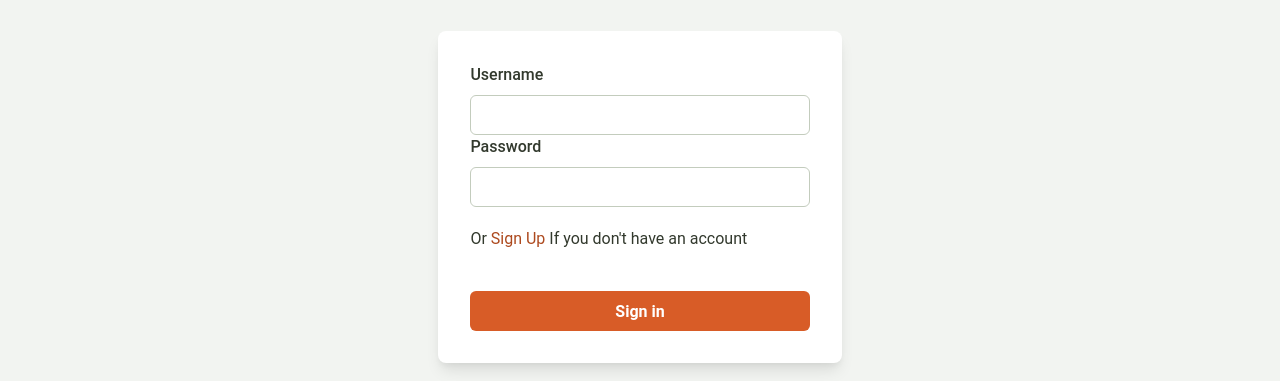
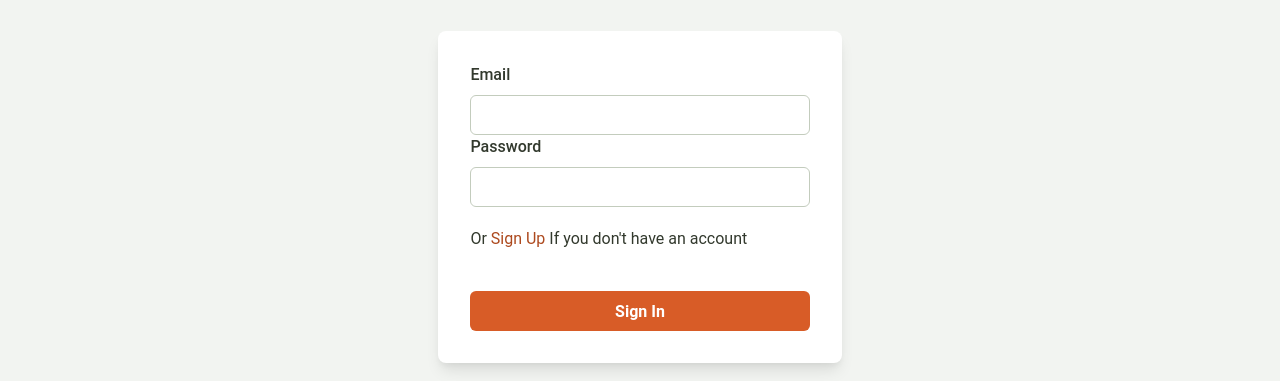
Before and after one commit to bbucsy/deep-weather-frontend, a React (Create React App) app: page /auth in a window 1280 px wide. Shown: the part 176-557 px from the top of the page. Built offline with nearby package versions, Linux system fonts and the light colour scheme; no server answers.

Commit message:
Improve login

```diff
--- /dev/null
+++ b/src/components/@common/LoginForm.tsx
@@ -0,0 +1,51 @@
+import { Stack, FormControl, FormLabel, Input, Button, Text } from '@chakra-ui/react'
+import React from 'react'
+import { useForm, SubmitHandler } from 'react-hook-form'
+import { LoginDto } from '../../service'
+import { useAppStateContext } from '../../utils/AppStateContext'
+import { useAuthContext } from '../../utils/useAuthContext'
+
+export const LoginForm: React.FC<{ children?: React.ReactNode }> = ({ children }) => {
+    const { Login } = useAuthContext()
+    const { register, handleSubmit } = useForm<LoginDto>()
+    const { throwError, throwSuccess, setLoading } = useAppStateContext()
+
+    const onSubmit: SubmitHandler<LoginDto> = data => {
+        setLoading(true)
+        Login(data)
+            .then(() => {
+                throwSuccess('', 'Login successful')
+            })
+            .catch(err => {
+                console.log(err)
+                throwError('Login failed')
+            })
+            .finally(() => {
+                setLoading(false)
+            })
+    }
+    return (
+        <form onSubmit={handleSubmit(onSubmit)}>
+            <FormControl id="email">
+                <FormLabel>Email</FormLabel>
+                <Input {...register('email')} type="email" />
+            </FormControl>
+            <FormControl id="password">
+                <FormLabel>Password</FormLabel>
+                <Input {...register('password')} type="password" />
+            </FormControl>
+            <Stack spacing={10} mt="5">
+                <Text>{children}</Text>
+                <Button
+                    colorScheme={'primary'}
+                    type="submit"
+                    _hover={{
+                        bg: 'primary.300',
+                    }}
+                >
+                    Sign In
+                </Button>
+            </Stack>
+        </form>
+    )
+}
--- /dev/null
+++ b/src/components/@common/RegisterForm.tsx
@@ -0,0 +1,55 @@
+import { Stack, FormControl, FormLabel, Input, Button, Text } from '@chakra-ui/react'
+import React from 'react'
+import { useForm, SubmitHandler } from 'react-hook-form'
+import { RegisterDto } from '../../service'
+import { useAppStateContext } from '../../utils/AppStateContext'
+import { useAuthContext } from '../../utils/useAuthContext'
+
+export const RegisterForm: React.FC<{ children?: React.ReactNode }> = ({ children }) => {
+    const { Register } = useAuthContext()
+    const { register, handleSubmit } = useForm<RegisterDto>()
+    const { throwError, throwSuccess, setLoading } = useAppStateContext()
+
+    const onSubmit: SubmitHandler<RegisterDto> = data => {
+        setLoading(true)
+        Register(data)
+            .then(() => {
+                throwSuccess('', 'Registration successful')
+            })
+            .catch(err => {
+                console.log(err)
+                throwError('There is already a user with this email')
+            })
+            .finally(() => {
+                setLoading(false)
+            })
+    }
+    return (
+        <form onSubmit={handleSubmit(onSubmit)}>
+            <FormControl id="email">
+                <FormLabel>Email</FormLabel>
+                <Input {...register('email')} type="email" />
+            </FormControl>
+            <FormControl id="username">
+                <FormLabel>Username</FormLabel>
+                <Input {...register('username')} type="text" />
+            </FormControl>
+            <FormControl id="password">
+                <FormLabel>Password</FormLabel>
+                <Input {...register('password')} type="password" />
+            </FormControl>
+            <Stack spacing={10} mt="5">
+                <Text>{children}</Text>
+                <Button
+                    colorScheme={'primary'}
+                    type="submit"
+                    _hover={{
+                        bg: 'primary.300',
+                    }}
+                >
+                    Register
+                </Button>
+            </Stack>
+        </form>
+    )
+}
--- a/src/components/@pages/AuthPage.tsx
+++ b/src/components/@pages/AuthPage.tsx
@@ -1,56 +1,32 @@
-import { Flex, Stack, Heading, Box, FormControl, FormLabel, Input, Button, Text, Link, Divider } from '@chakra-ui/react'
+import { Flex, Stack, Heading, Box, Link, Divider } from '@chakra-ui/react'
 import { useState } from 'react'
-import { SubmitHandler, useForm } from 'react-hook-form'
-import { LoginDto } from '../../service'
-import { useAppStateContext } from '../../utils/AppStateContext'
 
-import { useAuthContext } from '../../utils/useAuthContext'
 import { GithubLoginButton } from '../@common/GithubLoginButton'
+import { LoginForm } from '../@common/LoginForm'
+import { RegisterForm } from '../@common/RegisterForm'
 import { Page } from '../@layout/Page'
 
 export const AuthPage: React.FC = () => {
     const [signup, setSignup] = useState<boolean>(false)
-    const { Login, Register } = useAuthContext()
-    const { register, handleSubmit } = useForm<LoginDto>()
-    const { throwError, throwSuccess, setLoading } = useAppStateContext()
 
     const changeForm = () => {
         setSignup(!signup)
     }
 
-    const onSubmit: SubmitHandler<LoginDto> = data => {
-        setLoading(true)
-        if (!signup) {
-            Login(data)
-                .then(() => {
-                    throwSuccess('', 'Login successful')
-                })
-                .catch(err => {
-                    console.log(err)
-                    throwError('Could not log in')
-                })
-                .finally(() => {
-                    setLoading(false)
-                })
-        } else {
-            Register(data)
-                .then(() => {
-                    throwSuccess('', 'Registration successful')
-                })
-                .catch(err => {
-                    console.log(err)
-                    throwError('There is already a use with this username')
-                })
-                .finally(() => {
-                    setLoading(false)
-                })
-        }
-    }
-
     const header = signup ? 'Sign up for more features' : 'Sign in to your account'
     const actionText = signup ? 'Sign in' : 'Sign Up'
     const explainText = signup ? 'If you already have an account' : "If you don't have an account"
-    const buttonText = signup ? 'Register' : 'Sign in'
+
+    const middleText = () => (
+        <>
+            {'Or '}
+            <Link as="span" color="primary.600" onClick={changeForm}>
+                {actionText}
+            </Link>{' '}
+            {explainText}
+        </>
+    )
+
     return (
         <Page>
             <Flex>
@@ -60,34 +36,11 @@ export const AuthPage: React.FC = () => {
                     </Stack>
                     <Box rounded={'lg'} bg="white" boxShadow={'lg'} p={8}>
                         <Stack spacing={4}>
-                            <form onSubmit={handleSubmit(onSubmit)}>
-                                <FormControl id="username">
-                                    <FormLabel>Username</FormLabel>
-                                    <Input {...register('username')} type="text" />
-                                </FormControl>
-                                <FormControl id="password">
-                                    <FormLabel>Password</FormLabel>
-                                    <Input {...register('password')} type="password" />
-                                </FormControl>
-                                <Stack spacing={10} mt="5">
-                                    <Text>
-                                        Or{' '}
-                                        <Link as="span" color="primary.600" onClick={changeForm}>
-                                            {actionText}
-                                        </Link>{' '}
-                                        {explainText}
-                                    </Text>
-                                    <Button
-                                        colorScheme={'primary'}
-                                        type="submit"
-                                        _hover={{
-                                            bg: 'primary.300',
-                                        }}
-                                    >
-                                        {buttonText}
-                                    </Button>
-                                </Stack>
-                            </form>
+                            {signup ? (
+                                <RegisterForm>{middleText()}</RegisterForm>
+                            ) : (
+                                <LoginForm>{middleText()}</LoginForm>
+                            )}
                         </Stack>
                     </Box>
                     <Divider />
--- a/src/service/api.ts
+++ b/src/service/api.ts
@@ -150,7 +150,7 @@ export interface LoginDto {
      * @type {string}
      * @memberof LoginDto
      */
-    'username': string;
+    'email': string;
     /**
      *
      * @type {string}
@@ -325,6 +325,31 @@ export interface PredictionListDto {
      * @memberof PredictionListDto
      */
     'city': ResponseListDtoModel;
+}
+/**
+ *
+ * @export
+ * @interface RegisterDto
+ */
+export interface RegisterDto {
+    /**
+     *
+     * @type {string}
+     * @memberof RegisterDto
+     */
+    'email': string;
+    /**
+     *
+     * @type {string}
+     * @memberof RegisterDto
+     */
+    'password': string;
+    /**
+     *
+     * @type {string}
+     * @memberof RegisterDto
+     */
+    'username': string;
 }
 /**
  *
@@ -461,13 +486,13 @@ export const AuthApiAxiosParamCreator = function (configuration?: Configuration)
         },
         /**
          *
-         * @param {LoginDto} loginDto
-         * @param {*} [options] Override http request option.
-         * @throws {RequiredError}
-         */
-        register: async (loginDto: LoginDto, options: AxiosRequestConfig = {}): Promise<RequestArgs> => {
-            // verify required parameter 'loginDto' is not null or undefined
-            assertParamExists('register', 'loginDto', loginDto)
+         * @param {RegisterDto} registerDto
+         * @param {*} [options] Override http request option.
+         * @throws {RequiredError}
+         */
+        register: async (registerDto: RegisterDto, options: AxiosRequestConfig = {}): Promise<RequestArgs> => {
+            // verify required parameter 'registerDto' is not null or undefined
+            assertParamExists('register', 'registerDto', registerDto)
             const localVarPath = `/auth/register`;
             // use dummy base URL string because the URL constructor only accepts absolute URLs.
             const localVarUrlObj = new URL(localVarPath, DUMMY_BASE_URL);
@@ -487,7 +512,7 @@ export const AuthApiAxiosParamCreator = function (configuration?: Configuration)
             setSearchParams(localVarUrlObj, localVarQueryParameter);
             let headersFromBaseOptions = baseOptions && baseOptions.headers ? baseOptions.headers : {};
             localVarRequestOptions.headers = {...localVarHeaderParameter, ...headersFromBaseOptions, ...options.headers};
-            localVarRequestOptions.data = serializeDataIfNeeded(loginDto, localVarRequestOptions, configuration)
+            localVarRequestOptions.data = serializeDataIfNeeded(registerDto, localVarRequestOptions, configuration)
 
             return {
                 url: toPathString(localVarUrlObj),
@@ -526,12 +551,12 @@ export const AuthApiFp = function(configuration?: Configuration) {
         },
         /**
          *
-         * @param {LoginDto} loginDto
-         * @param {*} [options] Override http request option.
-         * @throws {RequiredError}
-         */
-        async register(loginDto: LoginDto, options?: AxiosRequestConfig): Promise<(axios?: AxiosInstance, basePath?: string) => AxiosPromise<LoginResponseDto>> {
-            const localVarAxiosArgs = await localVarAxiosParamCreator.register(loginDto, options);
+         * @param {RegisterDto} registerDto
+         * @param {*} [options] Override http request option.
+         * @throws {RequiredError}
+         */
+        async register(registerDto: RegisterDto, options?: AxiosRequestConfig): Promise<(axios?: AxiosInstance, basePath?: string) => AxiosPromise<LoginResponseDto>> {
+            const localVarAxiosArgs = await localVarAxiosParamCreator.register(registerDto, options);
             return createRequestFunction(localVarAxiosArgs, globalAxios, BASE_PATH, configuration);
         },
     }
@@ -564,12 +589,12 @@ export const AuthApiFactory = function (configuration?: Configuration, basePath?
         },
         /**
          *
-         * @param {LoginDto} loginDto
-         * @param {*} [options] Override http request option.
-         * @throws {RequiredError}
-         */
-        register(loginDto: LoginDto, options?: any): AxiosPromise<LoginResponseDto> {
-            return localVarFp.register(loginDto, options).then((request) => request(axios, basePath));
+         * @param {RegisterDto} registerDto
+         * @param {*} [options] Override http request option.
+         * @throws {RequiredError}
+         */
+        register(registerDto: RegisterDto, options?: any): AxiosPromise<LoginResponseDto> {
+            return localVarFp.register(registerDto, options).then((request) => request(axios, basePath));
         },
     };
 };
@@ -600,12 +625,12 @@ export interface AuthApiInterface {
 
     /**
      *
-     * @param {LoginDto} loginDto
+     * @param {RegisterDto} registerDto
      * @param {*} [options] Override http request option.
      * @throws {RequiredError}
      * @memberof AuthApiInterface
      */
-    register(loginDto: LoginDto, options?: AxiosRequestConfig): AxiosPromise<LoginResponseDto>;
+    register(registerDto: RegisterDto, options?: AxiosRequestConfig): AxiosPromise<LoginResponseDto>;
 
 }
 
@@ -640,13 +665,13 @@ export class AuthApi extends BaseAPI implements AuthApiInterface {
 
     /**
      *
-     * @param {LoginDto} loginDto
+     * @param {RegisterDto} registerDto
      * @param {*} [options] Override http request option.
      * @throws {RequiredError}
      * @memberof AuthApi
      */
-    public register(loginDto: LoginDto, options?: AxiosRequestConfig) {
-        return AuthApiFp(this.configuration).register(loginDto, options).then((request) => request(this.axios, this.basePath));
+    public register(registerDto: RegisterDto, options?: AxiosRequestConfig) {
+        return AuthApiFp(this.configuration).register(registerDto, options).then((request) => request(this.axios, this.basePath));
     }
 }
 
--- a/src/utils/AuthContext.tsx
+++ b/src/utils/AuthContext.tsx
@@ -2,7 +2,7 @@ import Cookies from 'js-cookie'
 import jwtDecode from 'jwt-decode'
 import React, { createContext, useEffect, useState } from 'react'
 import { useNavigate } from 'react-router-dom'
-import { AuthService, LoginDto } from '../service'
+import { AuthService, LoginDto, RegisterDto } from '../service'
 import { JWT_TOKEN_COOKIE_KEY } from './constants'
 
 export enum Role {
@@ -21,7 +21,7 @@ export interface AuthContextType {
     profile?: ProfileDto
     Login: (dto: LoginDto) => Promise<void>
     LoginGH: (token: string) => Promise<void>
-    Register: (dto: LoginDto) => Promise<void>
+    Register: (dto: RegisterDto) => Promise<void>
     Logout: () => void
 }
 
@@ -54,7 +54,7 @@ export const AuthProvider: React.FC<{ children: React.ReactNode }> = ({ children
         })
     }
 
-    const Register = async (dto: LoginDto) => {
+    const Register = async (dto: RegisterDto) => {
         return AuthService.register(dto).then(res => {
             Cookies.set(JWT_TOKEN_COOKIE_KEY, res.data.access_token)
             setIsLoggedIn(true)
```
Also changed, not shown: 1 other file (tests, documents, lock files or other folders).
